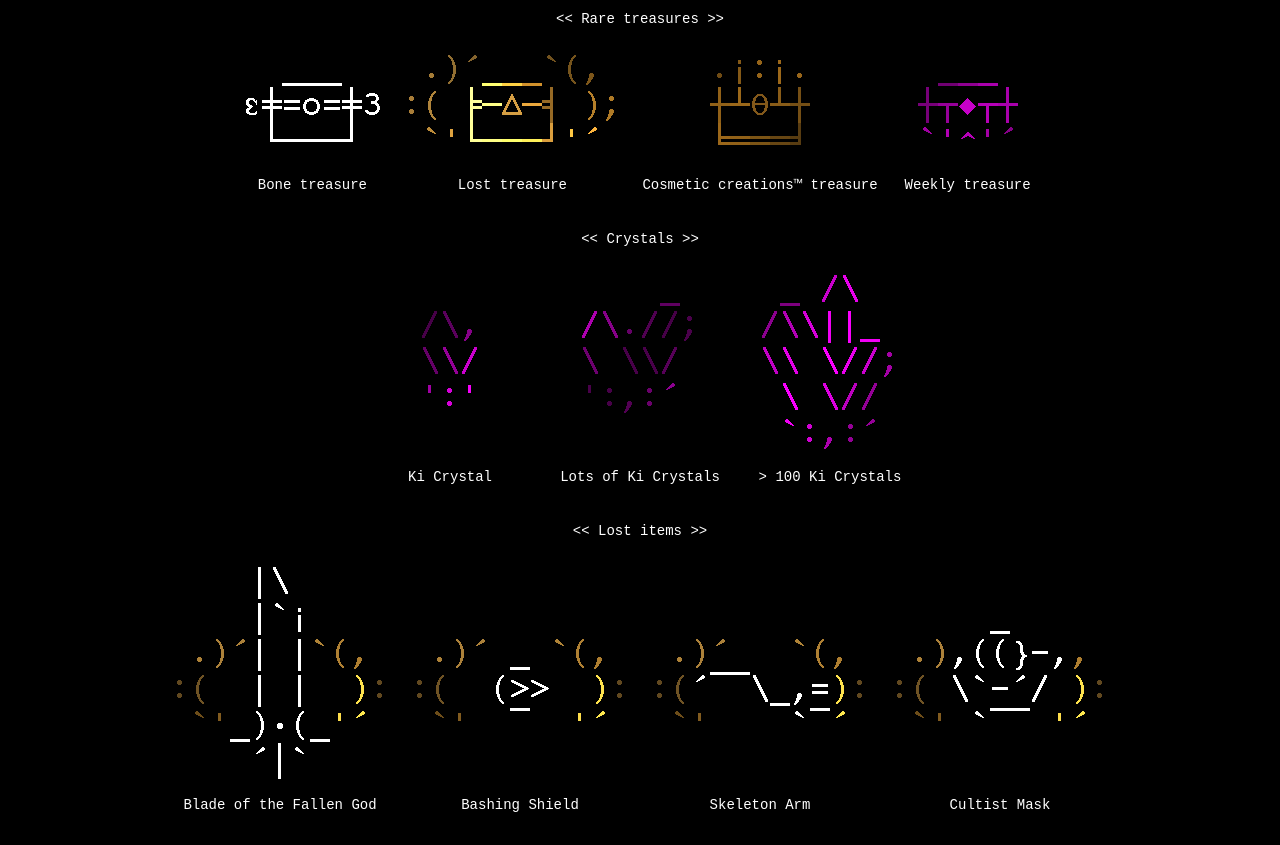
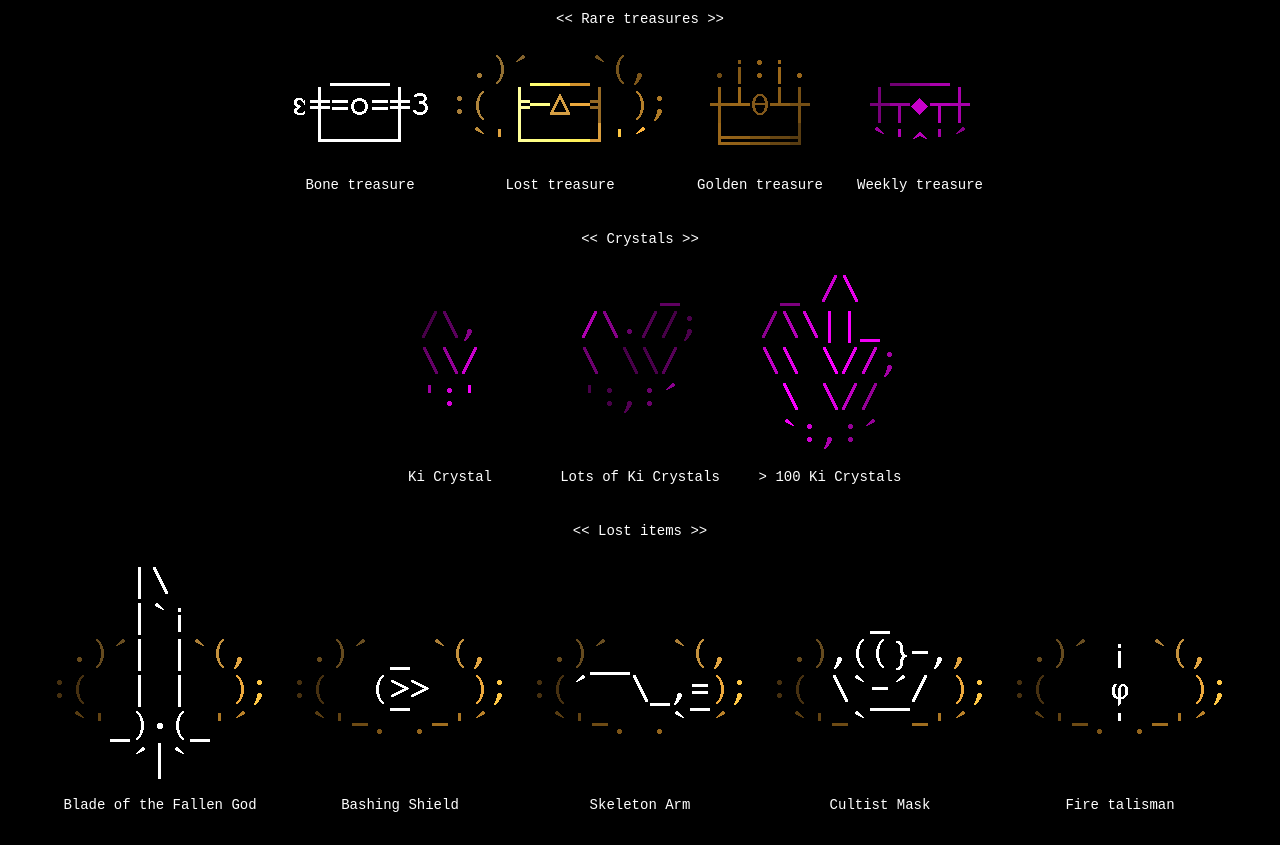
Before and after one commit to Catalyst-42/chest-collection, a plain HTML site: page index_eng.html in a window 1280 px wide. Shown: the part 2087-2932 px from the top of the page. Drawn offline with Linux system fonts and the light colour scheme.

Commit message:
Updated lost items and golden chest

```diff
--- a/index_eng.html
+++ b/index_eng.html
@@ -87,7 +87,7 @@
   <div class="block">
     <div class="card"> <img src="./Chests/Rare/bone.png"> <p>Bone treasure</p> </div>
     <div class="card"> <img src="./Chests/Rare/lost.gif"> <p>Lost treasure</p> </div>
-    <div class="card"> <img src="./Chests/Rare/cosmetic_creations.gif"> <p>Cosmetic creations™ treasure</p> </div>
+    <div class="card"> <img src="./Chests/Rare/golden.gif"> <p>Golden treasure</p> </div>
     <div class="card"> <img src="./Chests/Rare/weekly.gif"> <p>Weekly treasure</p> </div>
   </div>
 
@@ -100,13 +100,12 @@
 
   <p><< Lost items >></p>
   <div class="block">
-    <div class="card"> <img src="./Chests/Lost/BOG.gif"> <p>Blade of the Fallen God</p> </div>
-    <div class="card"> <img src="./Chests/Lost/BSH.gif"> <p>Bashing Shield</p> </div>
-    <div class="card"> <img src="./Chests/Lost/ARM.gif"> <p>Skeleton Arm</p> </div>
-    <div class="card"> <img src="./Chests/Lost/MASK.gif"> <p>Cultist Mask</p> </div>
+    <div class="card"> <img src="./Chests/Lost/blade.gif"> <p>Blade of the Fallen God</p> </div>
+    <div class="card"> <img src="./Chests/Lost/bash.gif"> <p>Bashing Shield</p> </div>
+    <div class="card"> <img src="./Chests/Lost/skeleton_arm.gif"> <p>Skeleton Arm</p> </div>
+    <div class="card"> <img src="./Chests/Lost/mask.gif"> <p>Cultist Mask</p> </div>
+    <div class="card"> <img src="./Chests/Lost/fire_talisman.gif"> <p>Fire talisman</p> </div>
   </div>
 
-  <!-- подключение мозгов сайта script.js -->
-  <script src="script.js"></script>
 </body>
 </html>
```
Also changed, not shown: index.html (+6 -7 lines), Chests/Lost/bash.gif (added), Chests/Lost/bash.png (added), Chests/Lost/blade.gif (added), Chests/Lost/blade.png (added), Chests/Lost/fire_talisman.gif (added), Chests/Lost/fire_talisman.png (added), Chests/Lost/mask.gif (added), Chests/Lost/mask.png (added), Chests/Lost/skeleton_arm.gif (added), Chests/Lost/skeleton_arm.png (added), Chests/Rare/golden.gif (added), Chests/Rare/golden.png (added), 1 other file.
